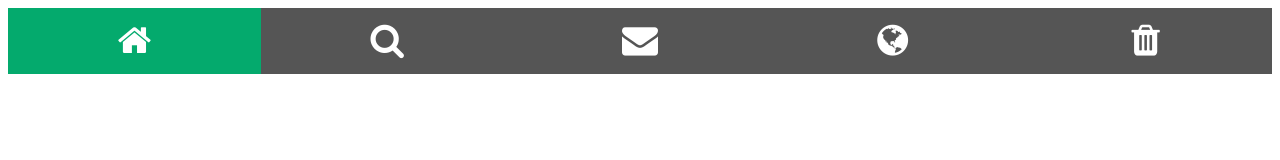
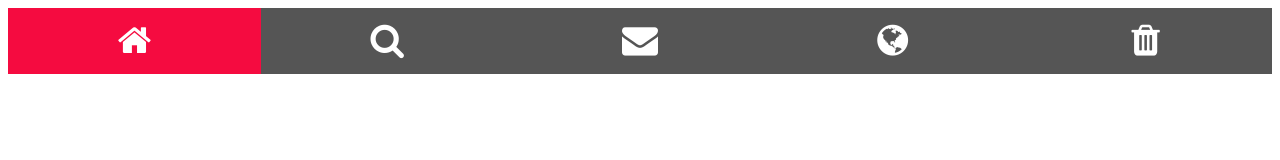
Before and after one commit to raulsr92/icon-bar-repo-prueba1, a plain HTML site: page index.html in a window 1280 px wide. Drawn offline with Linux system fonts and the light colour scheme.

Commit message:
Este es el 2° commit del proyecto

```diff
--- a/css/estilos.css
+++ b/css/estilos.css
@@ -19,5 +19,5 @@
   }
 
   .active {
-    background-color: #04AA6D; /* Add an active/current color */
+    background-color: #F50B40; /* Add an active/current color */
   }
```
